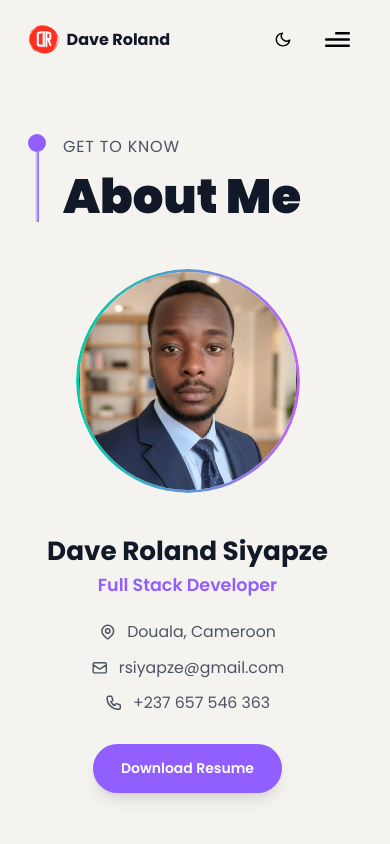
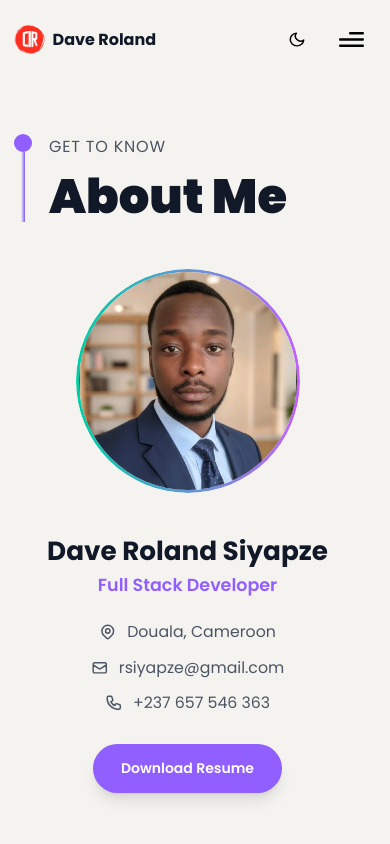
Before and after one commit to Roland-Siyapze/SiyapzeDavePortfolio, a React (Vite) app: page /about in a window 390 px wide. Shown: the top 844 px of the page. Built offline with nearby package versions, Linux system fonts and the light colour scheme.

Commit message:
style(styles): adjust horizontal padding for extra small screens
Update paddingX and padding values to use a specific pixel value for
extra small devices to improve layout spacing.

```diff
--- a/src/styles.js
+++ b/src/styles.js
@@ -1,7 +1,7 @@
 const styles = {
-  paddingX: 'xs:px-8 px-4 sm:px-16',
+  paddingX: 'xs:px-[0.7] px-4 sm:px-16',
   paddingY: 'xs:py-8 py-6 sm:py-16',
-  padding: 'xs:px-8 px-4 xs:py-8 py-6 sm:px-16 sm:py-16',
+  padding: 'xs:px-[0.7] px-4 xs:py-8 py-6 sm:px-16 sm:py-16',
 
   heroHeadText:
     'font-black xs:text-[48px] text-[36px] sm:text-[60px] md:text-[80px] xs:leading-[60px] sm:leading-[80px] md:leading-[98px] mt-2',
@@ -10,7 +10,8 @@ const styles = {
 
   sectionHeadText:
     'font-black xs:text-[36px] text-[28px] sm:text-[50px] md:text-[60px]',
-  sectionSubText: 'xs:text-[16px] text-[12px] sm:text-[18px] uppercase tracking-wider',
+  sectionSubText:
+    'xs:text-[16px] text-[12px] sm:text-[18px] uppercase tracking-wider',
 };
 
 export { styles };
```
